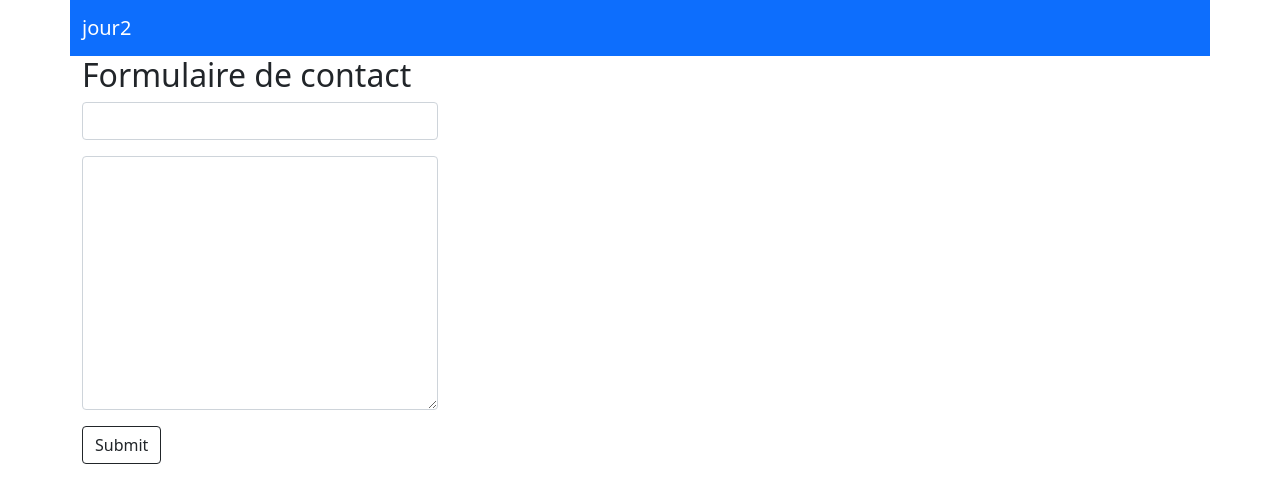
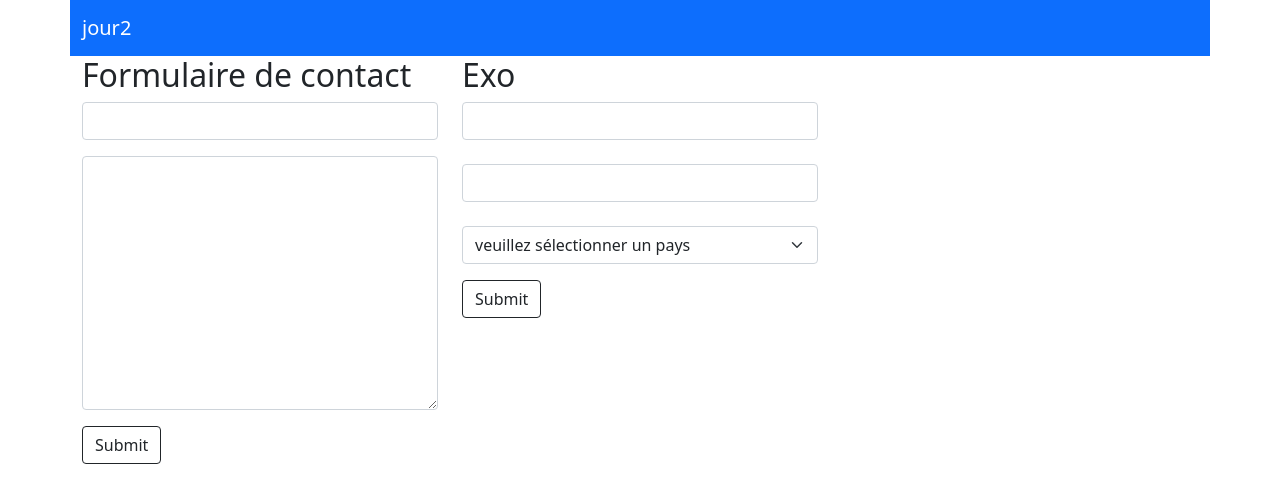
Before and after one commit to webdevproformation/react-h3-mars2022, a React (Create React App) app in the folder jour1-tp/: page / in a window 1280 px wide. Shown: the top 502 px of the page. Built offline with nearby package versions, Linux system fonts and the light colour scheme.

Commit message:
correction

```diff
--- a/jour1-tp/src/App.js
+++ b/jour1-tp/src/App.js
@@ -2,6 +2,7 @@ import './App.css';
 import '../node_modules/bootstrap/dist/css/bootstrap.min.css'
 import { Menu } from './composants2/Menu';
 import { Form } from './composants2/Form';
+import { Exo } from './composants2/Exo';
 
 function App() {
 
@@ -12,6 +13,7 @@ function App() {
       </header>
       <main className='row'>
        <Form />
+       <Exo />
       </main>
     </div>
   );
--- /dev/null
+++ b/jour1-tp/src/composants2/Exo.jsx
@@ -0,0 +1,40 @@
+import {useState} from "react"
+
+export const Exo = () => {
+    const [form, setForm] = useState({nom : "" , age : "" , pays : ""})
+
+    function handleChange(e){
+        // récupérer la valeur saisie en fonction du champ
+        /* console.log(e.target.name);
+        console.log(e.target.value);  */
+        const { name , value } = e.target ;
+        // exécuter un setForm => mise à jour du state => relancer un render
+        setForm({...form , [name]: value});
+    }
+    function handleSubmit(e){
+        e.preventDefault(); //  bloquer le rechargement de page
+        console.log(form)
+        const {nom, age , pays} = form ;
+        if(nom.length > 0 && age.length > 0 && pays.length > 0){
+            //console.log(form);
+            setForm({nom : "" , age : "" , pays : ""}) // vider le formulaire
+        }else {
+            alert("veuillez compléter tous les champs ")
+        }
+    }
+
+    return <div className="col-4">
+        <h2>Exo</h2>
+        <form onSubmit={handleSubmit}>
+            <input type="text" className="form-control" name="nom" value={form.nom} onChange={handleChange} />
+            <input type="text" className="form-control my-4" name="age" value={form.age} onChange={handleChange} />
+            <select name="pays" id="" value={form.pays} onChange={handleChange} className="form-select mb-3">
+                <option value="">veuillez sélectionner un pays</option>
+                <option value="france">france</option>
+                <option value="allemagne">allemagne</option>
+                <option value="belgique">belgique</option>
+            </select>
+            <input type="submit" className="btn btn-outline-dark" />
+        </form>
+    </div>
+}
--- a/jour1-tp/src/composants2/Form.jsx
+++ b/jour1-tp/src/composants2/Form.jsx
@@ -15,7 +15,7 @@ export const Form = () => {
         e.preventDefault(); //  bloquer le rechargement de page
         const {email, commentaire} = form ;
         if(email.length > 0 && commentaire.length > 0){
-            console.log(form);
+            //console.log(form);
             setForm({email : "" , commentaire : ""}) // vider le formulaire
         }else {
             alert("veuillez compléter les deux champs ")
```
Also changed, not shown: 1 other file (tests, documents, lock files or other folders).
